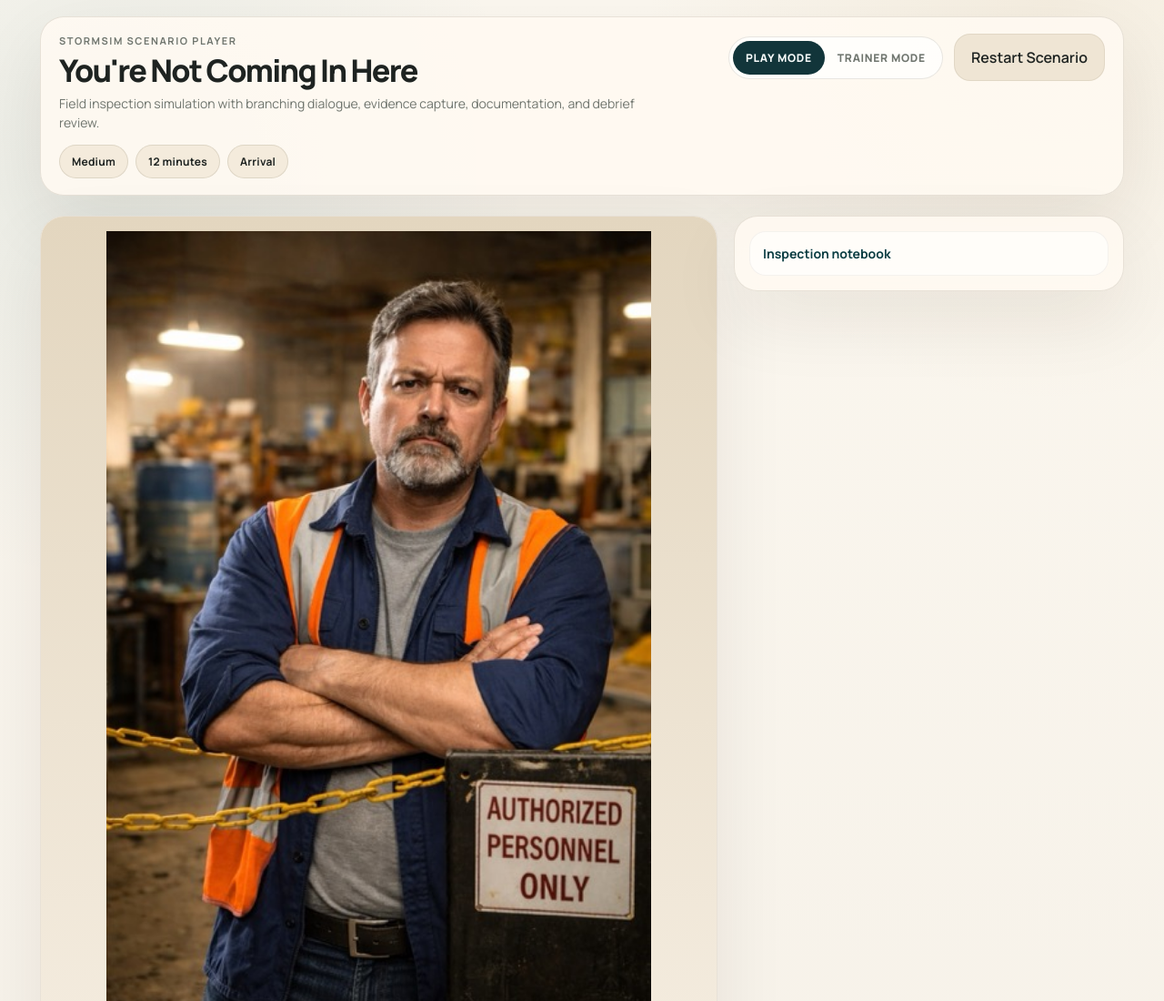
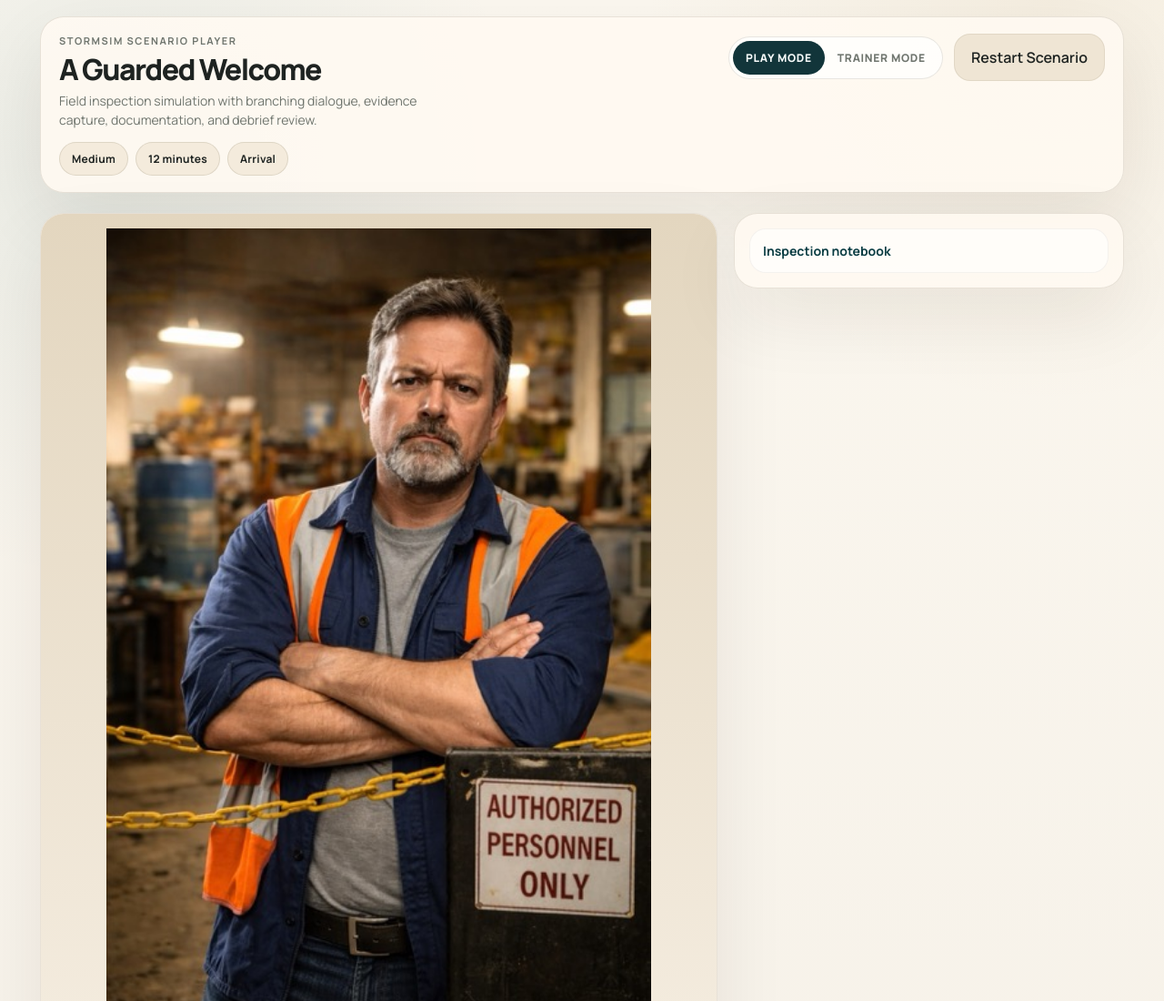
Before and after one commit to flesentine/stormsim, a website: page play.html in a window 1280 px wide. Shown: the top 1100 px of the page at 91% size. Drawn offline with Linux system fonts and the light colour scheme.

Commit message:
Rename scenario and tighten opening header layout

```diff
--- a/StormSim_S1_V4_3.json
+++ b/StormSim_S1_V4_3.json
@@ -1,6 +1,6 @@
 {
   "scenario_id": "S1_V4_3",
-  "title": "You're Not Coming In Here",
+  "title": "A Guarded Welcome",
   "difficulty": "Medium",
   "skills": [
     "Communication",
--- a/play.html
+++ b/play.html
@@ -61,6 +61,9 @@
           linear-gradient(135deg, rgba(255,255,255,0.72), rgba(255,250,242,0.92));
         transition: padding 180ms ease, gap 180ms ease;
       }
+      .hero > div:first-child {
+        max-width: 760px;
+      }
       .hero.hero-compact {
         padding: 14px 18px;
         gap: 14px;
@@ -76,11 +79,10 @@
       h1 {
         margin: 0;
         font-family: "Manrope", ui-sans-serif, system-ui, sans-serif;
-        font-size: clamp(26px, 3.2vw, 34px);
-        line-height: 1.02;
+        font-size: clamp(24px, 2.8vw, 32px);
+        line-height: 1.06;
         letter-spacing: -0.05em;
         font-weight: 800;
-        max-width: 720px;
         transition: font-size 180ms ease;
       }
       .hero.hero-compact h1 {
@@ -109,11 +111,11 @@
         color: var(--muted);
       }
       .hero-subtitle {
-        margin: 8px 0 0;
+        margin: 6px 0 0;
         color: var(--muted);
         font-size: 14px;
         line-height: 1.5;
-        max-width: 640px;
+        max-width: 52ch;
       }
       .hero.hero-compact .hero-subtitle {
         display: none;
```
Also changed, not shown: index.html (+7 -4 lines).
